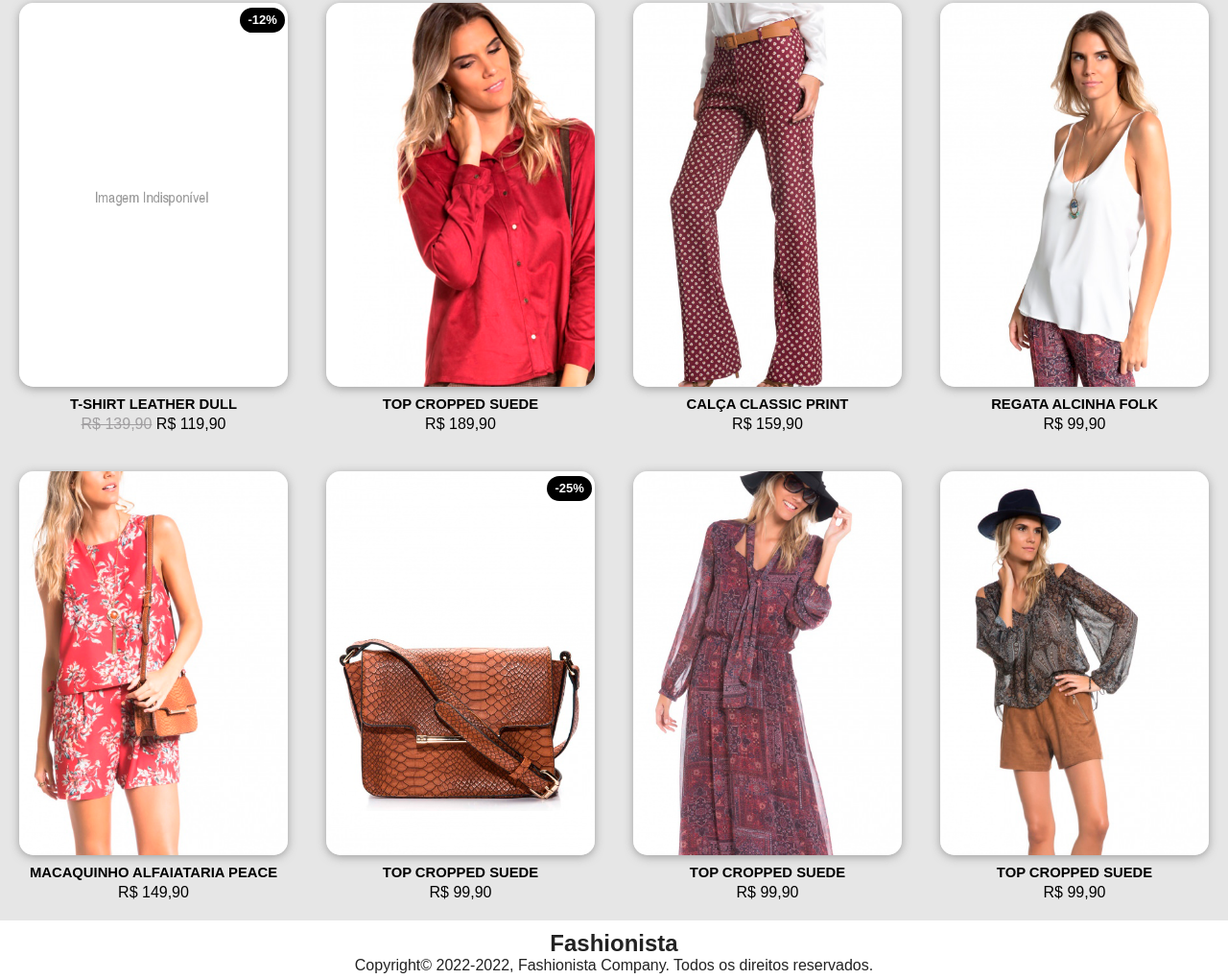
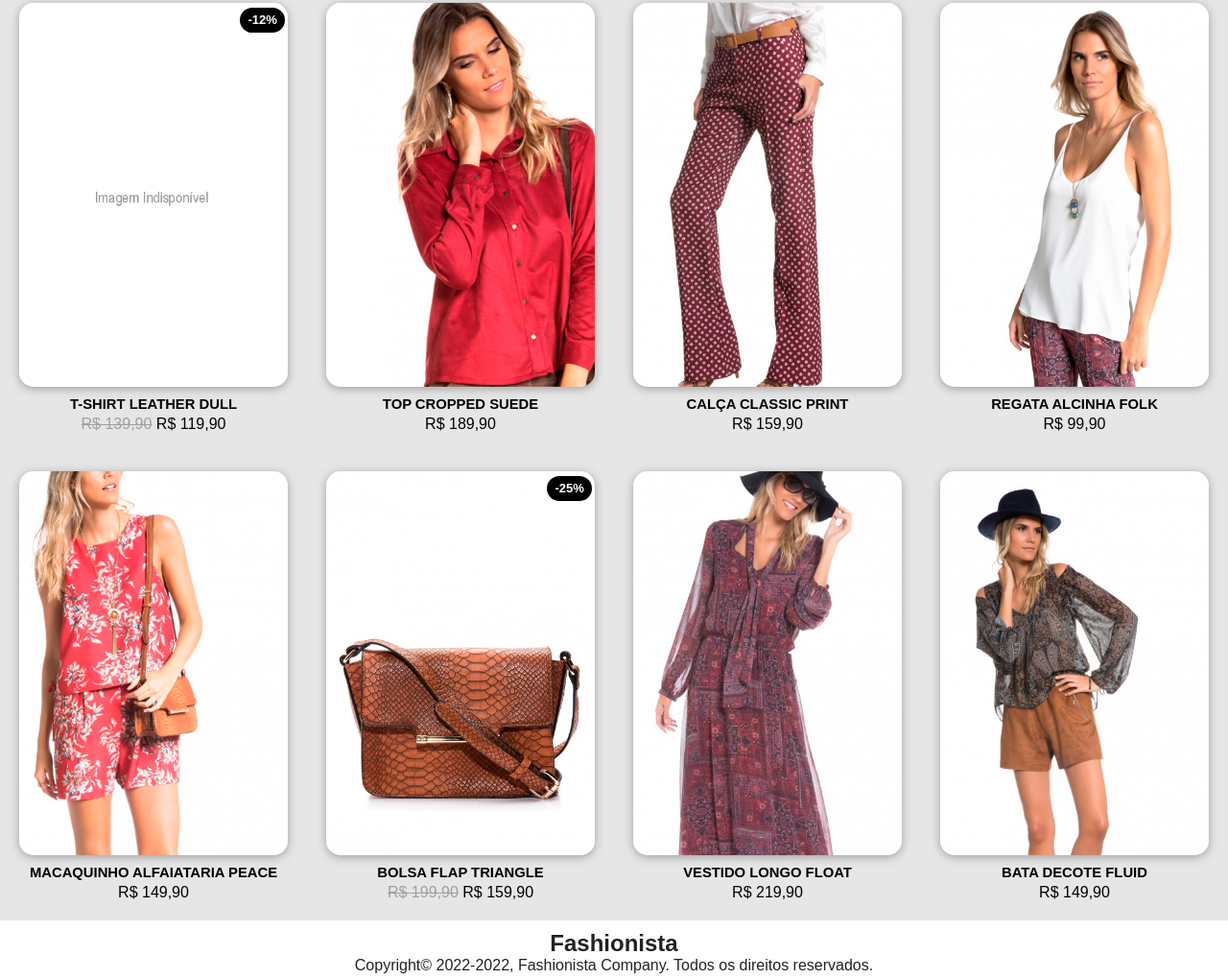
Before and after one commit to AESH9/FashionistaHome, a plain HTML site: page home.html in a window 1280 px wide. Shown: the part 594-1614 px from the top of the page at 96% size. Drawn offline with Linux system fonts and the light colour scheme.

Commit message:
FashionistaHome

```diff
--- a/home.html
+++ b/home.html
@@ -50,7 +50,7 @@
 
     <div class="imagem">
       <div class="img4" onclick="location.href=''"></div>
-      <div href="#" class="legenda">TOP CROPPED SUEDE</div>
+      <div href="#" class="legenda">BATA DECOTE FLUID</div>
       <div href="#" class="preco">R$ 149,90</div>
     </div>
 
@@ -90,20 +90,21 @@
       <div class="img10" onclick="location.href=''">
         <div class="desconto"><a>-25%</a></div>
       </div>
-      <div href="#" class="legenda">TOP CROPPED SUEDE</div>
-      <div href="#" class="preco">R$ 99,90</div>
+      <div href="#" class="legenda">BOLSA FLAP TRIANGLE</div>
+      <div href="#" class="preco"><a>R$ 199,90</a> R$ 159,90</div>
     </div>
 
     <div class="imagem">
       <div class="img11" onclick="location.href=''"></div>
-      <div href="#" class="legenda">TOP CROPPED SUEDE</div>
-      <div href="#" class="preco">R$ 99,90</div>
+      <div href="#" class="legenda">VESTIDO LONGO FLOAT</div>
+      <div href="#" class="preco">R$ 219,90</div>
     </div>
+
 
     <div class="imagem">
       <div class="img12" onclick="location.href=''"></div>
-      <div href="#" class="legenda">TOP CROPPED SUEDE</div>
-      <div href="#" class="preco">R$ 99,90</div>
+      <div href="#" class="legenda">BATA DECOTE FLUID</div>
+      <div href="#" class="preco">R$ 149,90</div>
     </div>
 
   </div>
```
